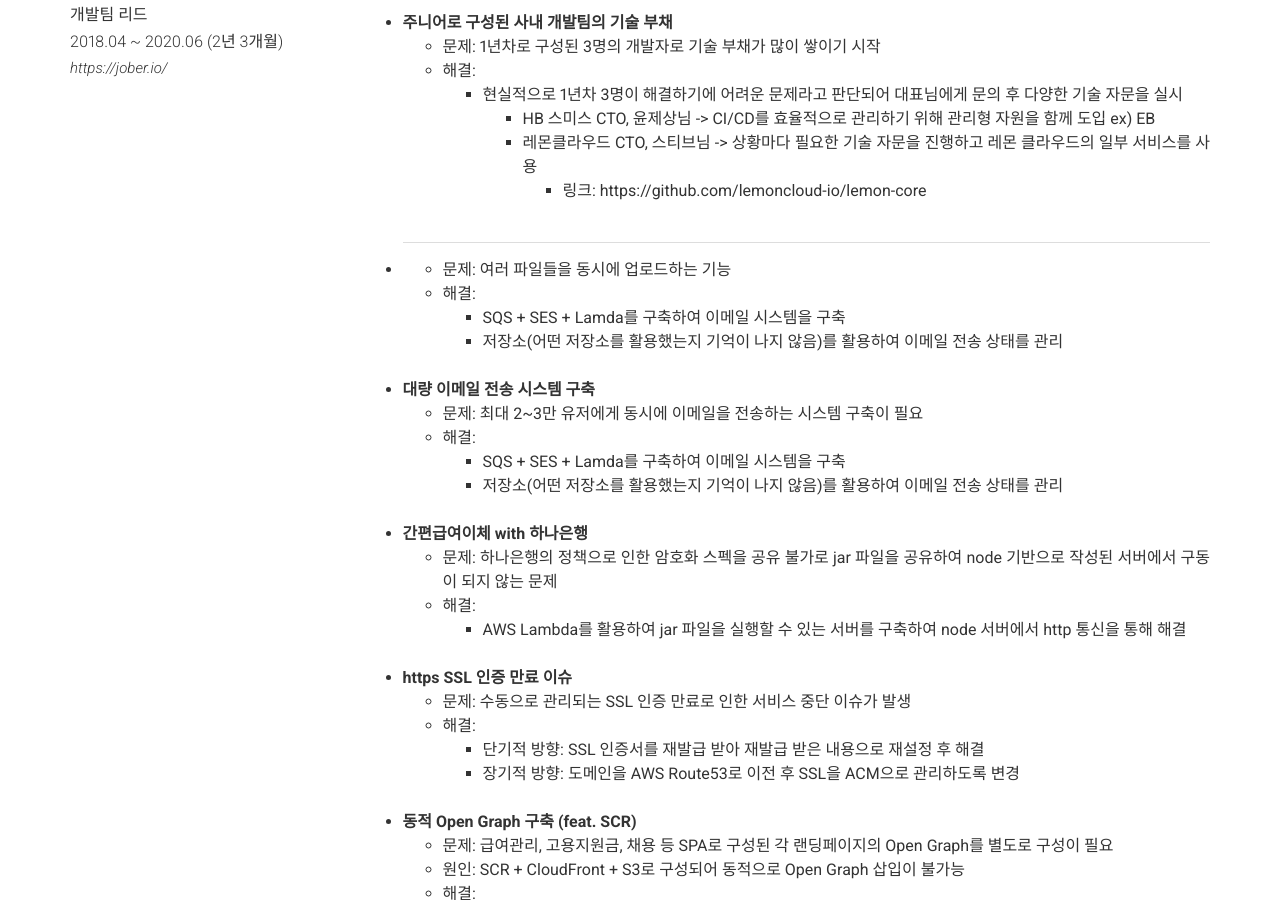
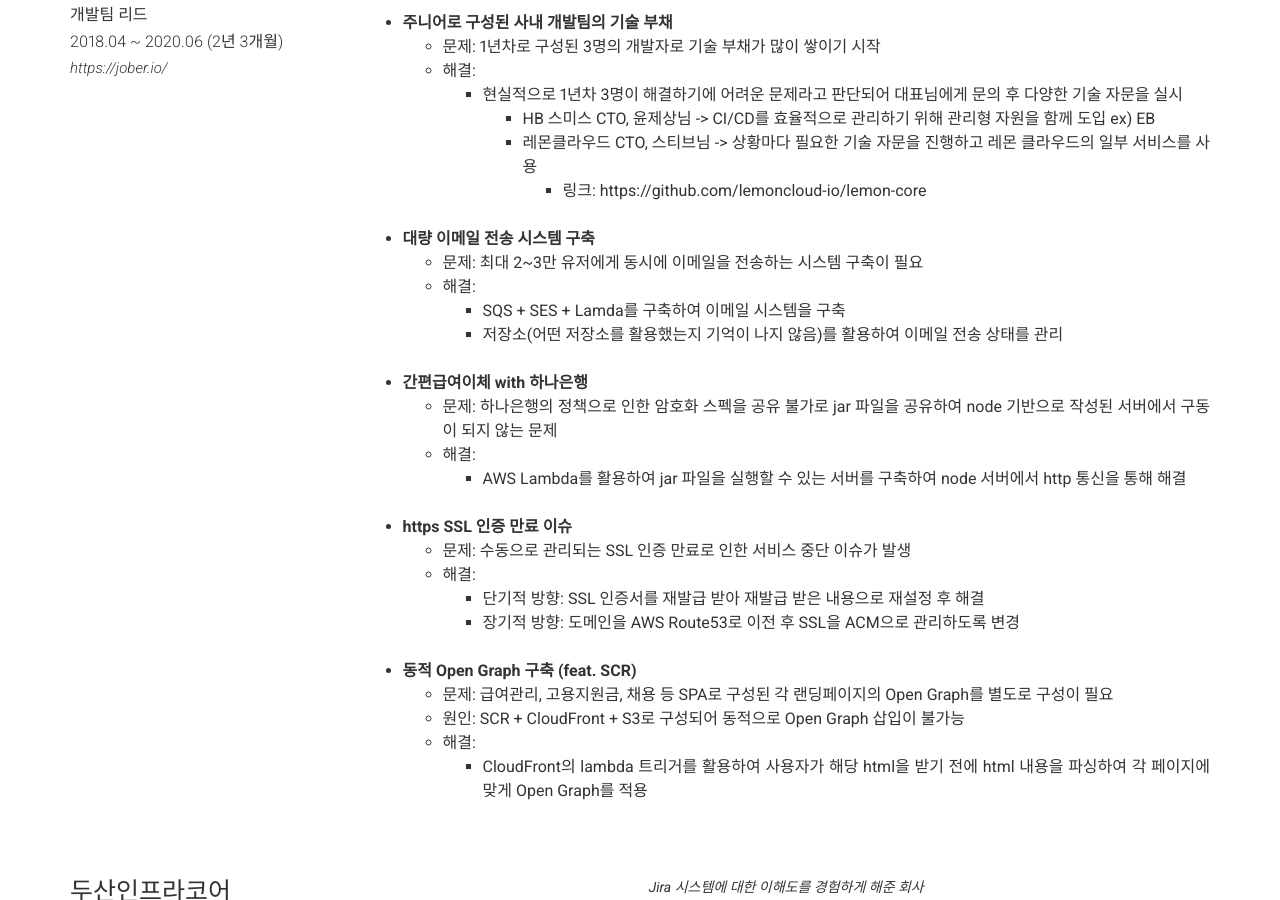
Before and after one commit to mystyle2006/mystyle2006.github.io, a Jekyll site: the page built from index.md, in a window 1280 px wide and 900 px high, scrolled down 2186 px. Built offline with Jekyll 4.4.1, drawn with Linux system fonts in a browser that asks for light colours; nearby versions of some CDN libraries.

Commit message:
버그수정

```diff
--- a/_config.yml
+++ b/_config.yml
@@ -126,12 +126,6 @@ content:
                 - HB 스미스 CTO, 윤제상님 -> CI/CD를 효율적으로 관리하기 위해 관리형 자원을 함께 도입 ex) EB
                 - 레몬클라우드 CTO, 스티브님 -> 상황마다 필요한 기술 자문을 진행하고 레몬 클라우드의 일부 서비스를 사용
                   - 링크: https://github.com/lemoncloud-io/lemon-core <br><br>
-
-          - ****
-            - 문제: 여러 파일들을 동시에 업로드하는 기능
-            - 해결:
-              - SQS + SES + Lamda를 구축하여 이메일 시스템을 구축
-              - 저장소(어떤 저장소를 활용했는지 기억이 나지 않음)를 활용하여 이메일 전송 상태를 관리 <br><br>
 
           - **대량 이메일 전송 시스템 구축**
             - 문제: 최대 2~3만 유저에게 동시에 이메일을 전송하는 시스템 구축이 필요
```
